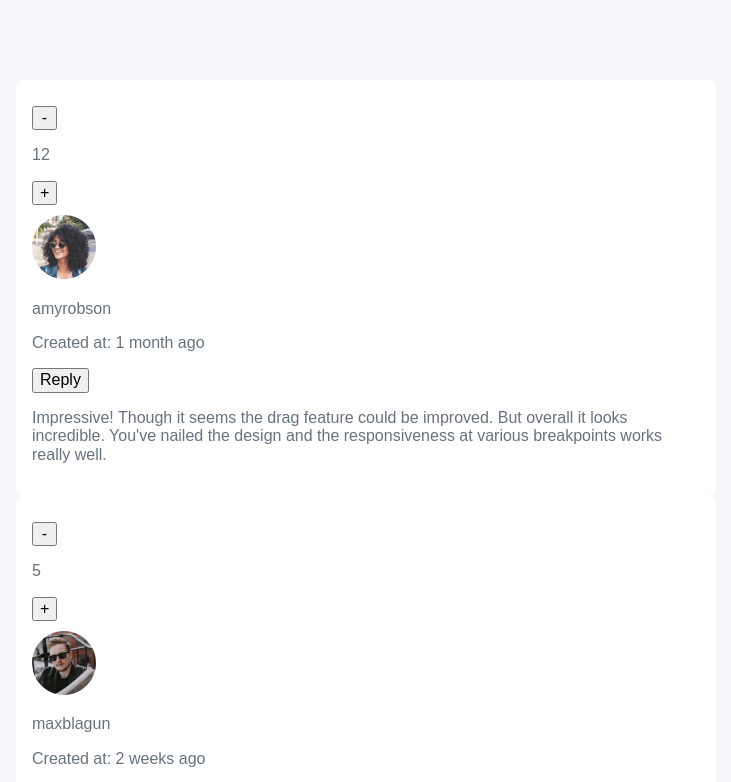
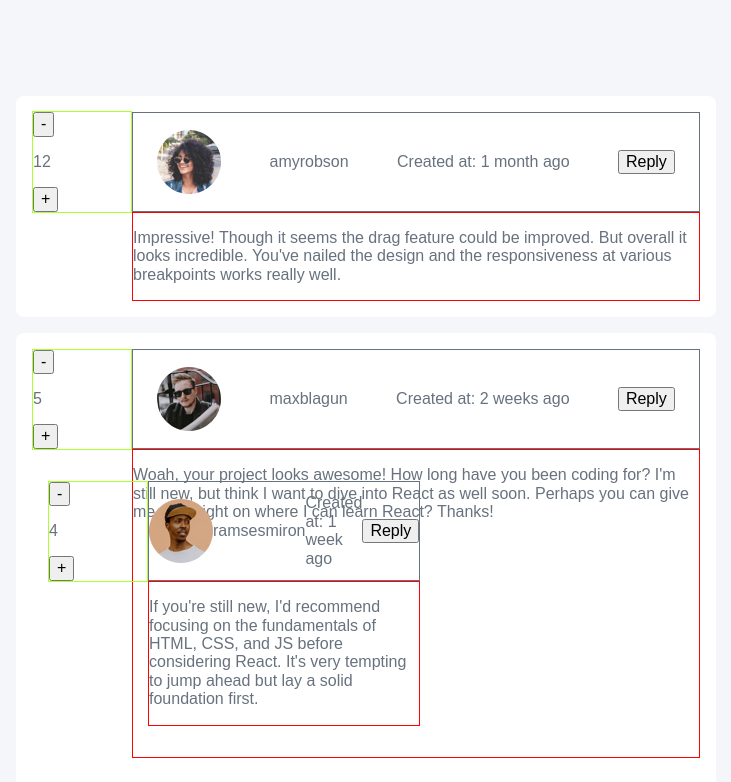
Before and after one commit to angelicamarttins/comments-section, a React (Vite) app: page / in a window 1280 px wide. Shown: the top 782 px of the page, without its empty margins (274-1005 px from the left). Built offline with nearby package versions, Linux system fonts and the light colour scheme.

Commit message:
fea: create Comments.styles

```diff
--- /dev/null
+++ b/src/Components/Comments/Comments.styles.ts
@@ -0,0 +1,36 @@
+import styled from 'styled-components'
+
+export const Wrapper = styled.div`
+	background-color: ${({ theme }) => theme.colors.white};
+
+	border-radius: 8px;
+
+	padding: 1rem;
+	margin: 1rem 0;
+
+	display: grid;
+	grid-template-rows: 100px 1fr;
+	grid-template-columns: 100px 1fr;
+`
+
+export const InfoLine = styled.div`
+	border: 1px solid;
+
+	grid-area: 1 / 2 / 1 / 2;
+
+	display: flex;
+	justify-content: space-around;
+	align-items: center;
+`
+
+export const CommentLine = styled.div`
+	grid-area: 2 / 2 / 2 / 2;
+  border: 1px solid red;
+`
+
+export const Score = styled.div`
+  border: 1px solid greenyellow;
+
+  /* grid-area: 1 / 1 / 2 / 1; */
+  align-self: center;
+`
--- a/src/Components/Comments/Comments.tsx
+++ b/src/Components/Comments/Comments.tsx
@@ -1,3 +1,4 @@
+import { CommentLine, InfoLine, Score, Wrapper } from './Comments.styles'
 import { CommentsType, UserType } from '../../Types/Types'
 
 import { Modal } from '../Modal'
@@ -47,17 +48,8 @@ export const Comments = ({
 	} = useComments({ id, level, originalScore, replies, score, onUpdate })
 
 	return (
-		<div>
-			<div
-				style={{
-					width: '100%',
-					maxWidth: '25px',
-					margin: '10px 0',
-					display: 'flex',
-					alignContent: 'center',
-					flexDirection: 'column'
-				}}
-			>
+		<Wrapper>
+			<Score>
 				<button disabled={didUserDecrementVote} onClick={onDecrementScore}>
 					-
 				</button>
@@ -65,8 +57,8 @@ export const Comments = ({
 				<button disabled={didUserIncrementVote} onClick={onIncrementScore}>
 					+
 				</button>
-			</div>
-			<div>
+			</Score>
+			<InfoLine>
 				<img src={webp} alt={`${username} photo`} />
 				<p>{username}</p>
 				<p>Created at: {createdAt}</p>
@@ -86,7 +78,8 @@ export const Comments = ({
 						</div>
 					</>
 				)}
-			</div>
+			</InfoLine>
+			<CommentLine>
 				{showUpdateComment ? (
 					<TextArea
 						buttonTitle="Update"
@@ -96,6 +89,7 @@ export const Comments = ({
 				) : (
 					<p>{content}</p>
 				)}
+			</CommentLine>
 
 			{showNewReply && (
 				<NewComment
@@ -129,6 +123,6 @@ export const Comments = ({
 				secondaryLabel="No, cancel"
 				show={showDeleteModal}
 			/>
-		</div>
+		</Wrapper>
 	)
 }
--- a/src/Components/Container/Container.styles.ts
+++ /dev/null
@@ -1,11 +0,0 @@
-import styled from 'styled-components'
-
-const Wrapper = styled.div`
-	background-color: ${({ theme }) => theme.colors.white};
-
-	border-radius: 8px;
-
-	padding: 1rem;
-`
-
-export const Styled = { Wrapper }
--- a/src/Components/Container/Container.tsx
+++ b/src/Components/Container/Container.tsx
@@ -1,7 +1,6 @@
 import { Comments } from '../Comments'
 import { CommentsData } from '../../Types'
 import { NewComment } from '../NewComment'
-import { Styled } from './Container.styles'
 
 type ContainerProps = {
 	commentsData?: CommentsData
@@ -12,7 +11,7 @@ export const Container = ({ commentsData, onUpdate }: ContainerProps) => (
 	<>
 		{commentsData?.comments?.map((comment, index) => {
 			return (
-				<Styled.Wrapper>
+				<>
 					<Comments
 						key={comment.id}
 						index={index}
@@ -20,7 +19,7 @@ export const Container = ({ commentsData, onUpdate }: ContainerProps) => (
 						currentUser={commentsData.currentUser}
 						{...comment}
 					/>
-				</Styled.Wrapper>
+				</>
 			)
 		})}
 		<NewComment onUpdate={onUpdate} />
```
Lines whose indentation alone changed are shown as unchanged.
